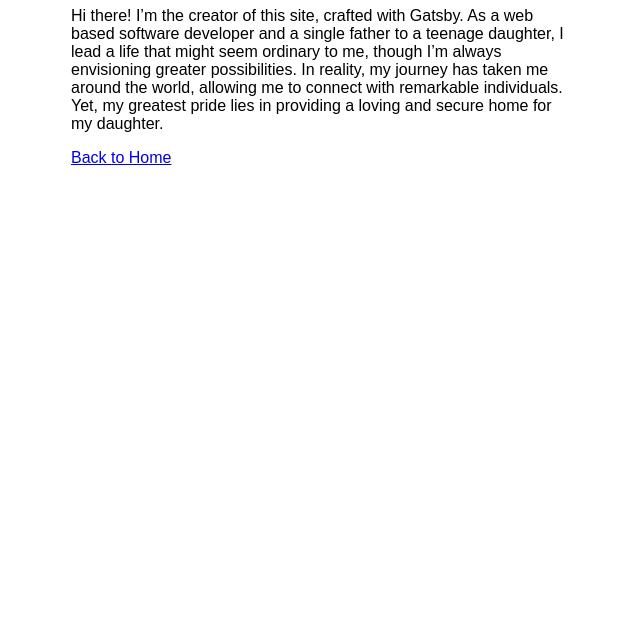
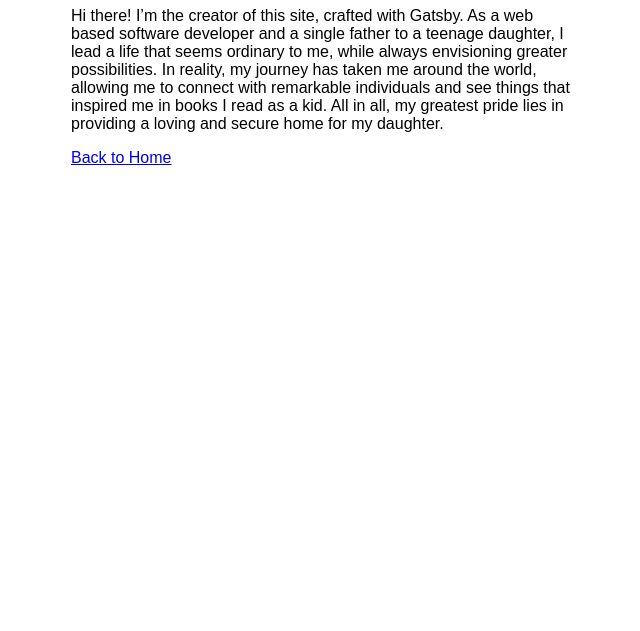
Before and after one commit to JackSawyerWATX/my-gatsby-site, a Gatsby site: page /about in a window 1280 px wide. Shown: the part 169-800 px from the top of the page, without its empty margins (319-959 px from the left). Built offline with nearby package versions, Linux system fonts and the light colour scheme; Gatsby itself is replaced by a stand-in of ours.

Commit message:
Updated About page

```diff
--- a/src/pages/about.js
+++ b/src/pages/about.js
@@ -7,7 +7,7 @@ const AboutPage = () => {
     return (
         <Layout pageTitle="About Me">
             {/* <h1>About Me</h1> */}
-            <p>Hi there! I’m the creator of this site, crafted with Gatsby. As a web based software developer and a single father to a teenage daughter, I lead a life that might seem ordinary to me, though I’m always envisioning greater possibilities. In reality, my journey has taken me around the world, allowing me to connect with remarkable individuals. Yet, my greatest pride lies in providing a loving and secure home for my daughter.</p>
+            <p>Hi there! I’m the creator of this site, crafted with Gatsby. As a web based software developer and a single father to a teenage daughter, I lead a life that seems ordinary to me, while always envisioning greater possibilities. In reality, my journey has taken me around the world, allowing me to connect with remarkable individuals and see things that inspired me in books I read as a kid. All in all, my greatest pride lies in providing a loving and secure home for my daughter.</p>
             <Link to="/">Back to Home</Link>
         </Layout>
     )
```
